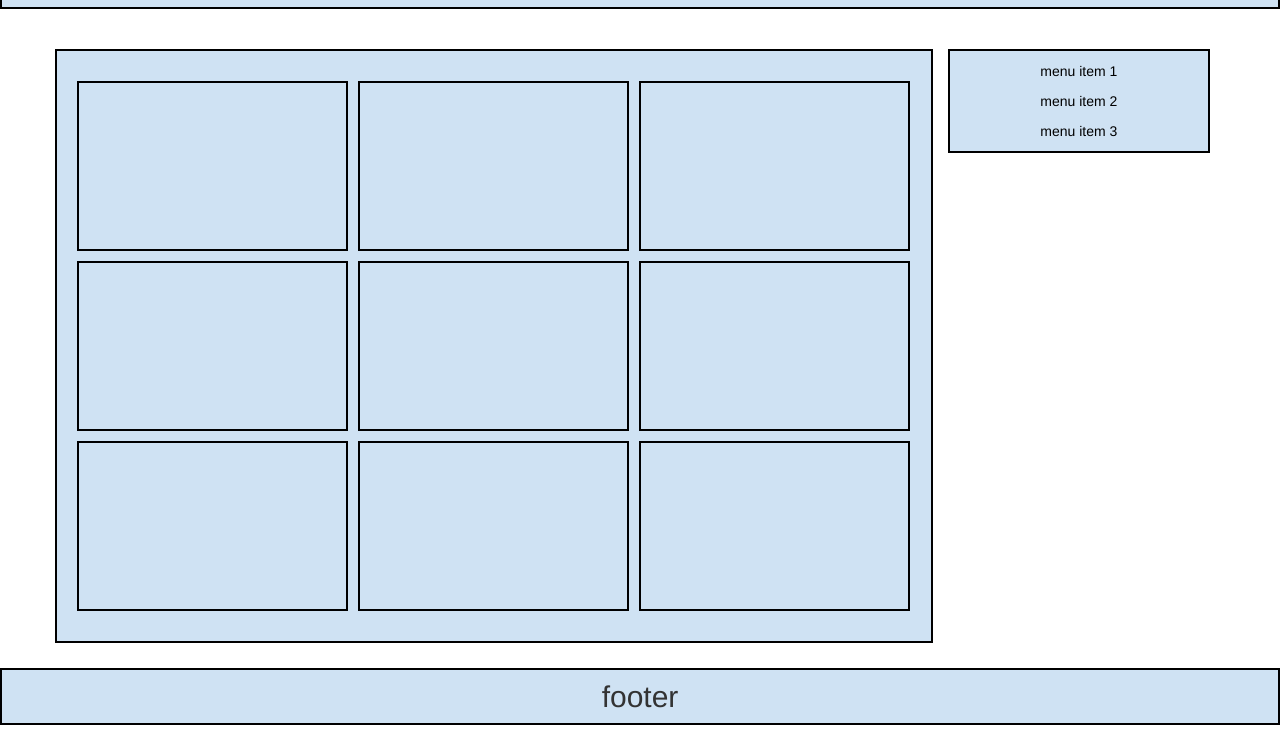
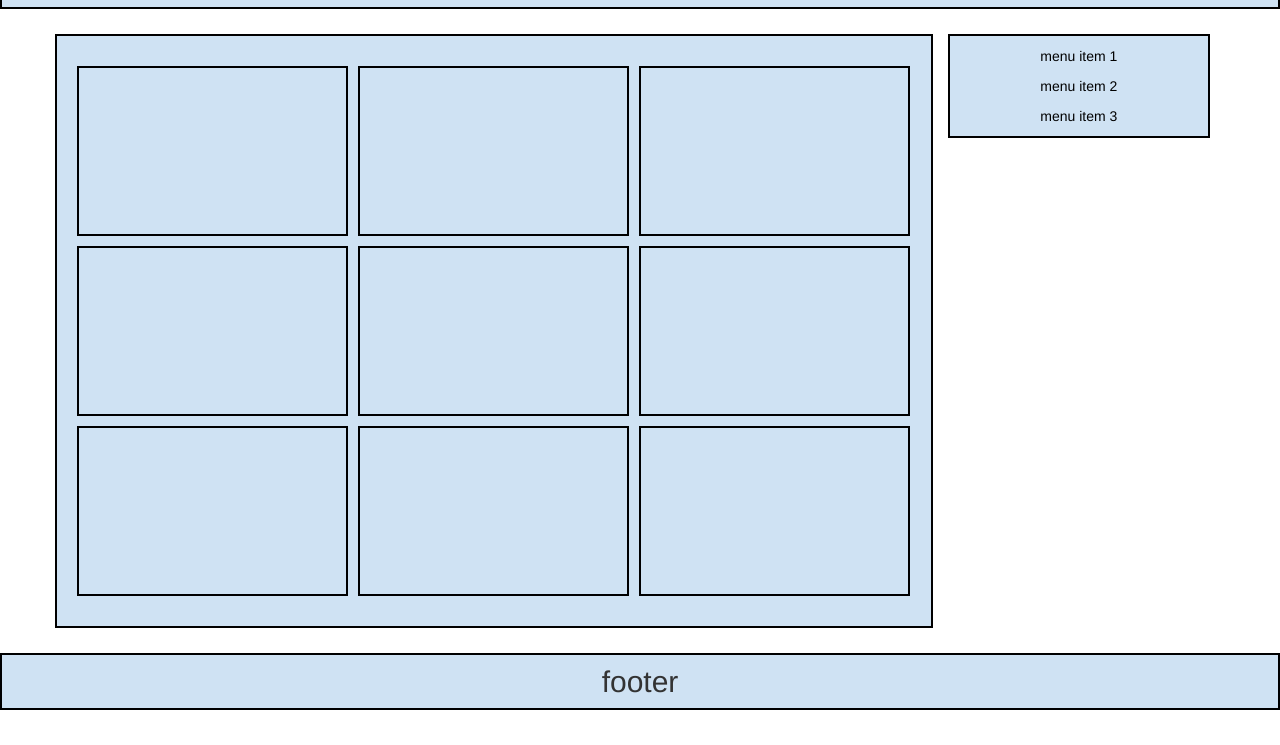
Before and after one commit to loghozinsky-2nd/telemedia, a plain HTML site: page task-1/index.html in a window 1280 px wide. Shown: the part 55-800 px from the top of the page. Drawn offline with nearby package versions, Linux system fonts and the light colour scheme.

Commit message:
edit css

```diff
--- a/task-1/css/style.css
+++ b/task-1/css/style.css
@@ -16,11 +16,7 @@ footer {
   background-color: #CFE2F3;
 }
 
-#content {
-  padding-top: 40px;
-  padding-bottom: 25px;
-}
-
+#content,
 .content {
   padding-top: 25px;
   padding-bottom: 25px;
```
